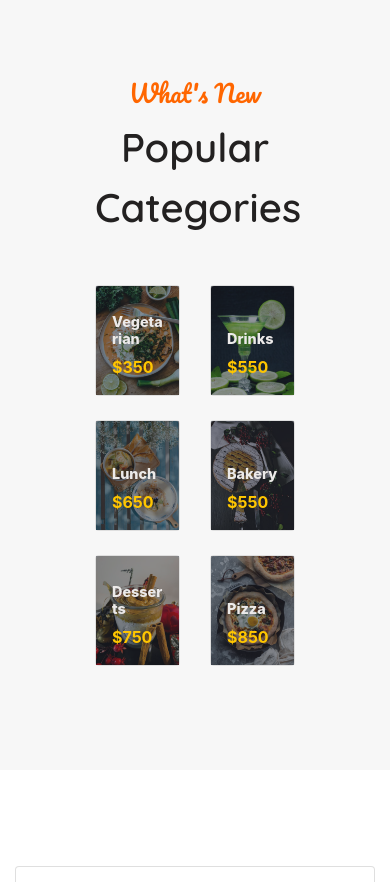
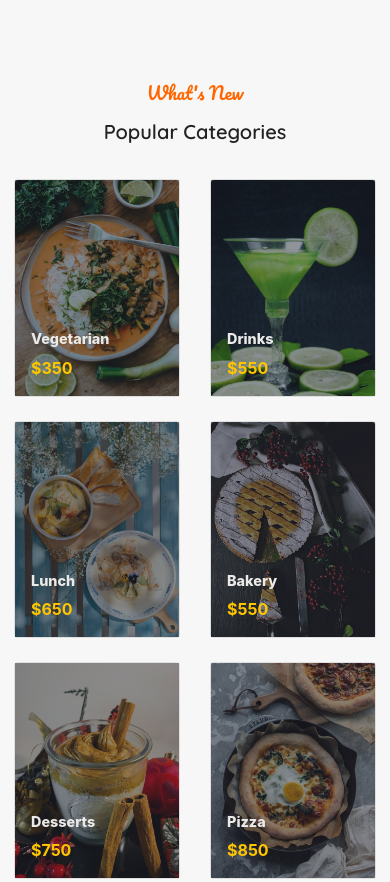
Before and after one commit to phanhieukhang1999/BC32E_PhanHieuKhang_PhanThanhNhan_CapStone, a plain HTML site: page light.html in a window 390 px wide. Shown: the part 2639-3521 px from the top of the page. Drawn offline with nearby package versions, Linux system fonts and the light colour scheme; a script that the page names is missing.

Commit message:
commit second from Nhan

```diff
--- a/css/dark.css
+++ b/css/dark.css
@@ -55,6 +55,9 @@ header .navbar .navbar-nav .search{
   display: flex;
 
 }
+header .navbar .navbar-nav .search .form-control{
+  background-color:#232220 ;
+}
 header .navbar .navbar-nav .search .btnSearch{
   text-decoration: none;
   margin-left: 0px;
@@ -63,7 +66,7 @@ header .navbar .navbar-nav .search .btnSearch{
   top: 50%;
   left: 85%;
   transform: translateY(-50%);
-  color: #000000;
+  color: #fff;
 }
 header .navbar .navbar-nav .moon .fa-regular{
   font-size: 1.2rem;
@@ -351,6 +354,7 @@ color: #eceae9;
   line-height: 4.5rem;
   font-size: 1.5rem;
   color: #ff6600;
+  border-radius: 10%;
 }
 .service  p{
   margin-bottom: 0.5rem ;
@@ -507,6 +511,32 @@ color: #eceae9;
 }
 
 @media (max-width: 575.98px) {
+  header .navbar .navbar-nav .input-group{
+    display: none;
+}
+.carousel .container h1{
+    font-size: 2.4rem;
+}
+.categories .row .card .card-img-overlay {
+    padding: 1rem;
+    font-size: 0.5rem;
+}
+.categories .row .card .card-img-overlay .card-title h4{
+    font-size: 0.9rem;
+}
+.categories .row .card .card-img-overlay  .card-text{
+    font-size:1rem;
+}
+.categories h2{
+  font-size: 1.1rem;
+}
+.categories .row {
+  margin: 0 -6rem;
+}
+.categories .pop{
+  font-size: 20px;
+  margin: 0.5rem -6rem 2rem -6rem;
+}
   .delicious {
     height: 300px;
   }
--- a/css/light.css
+++ b/css/light.css
@@ -349,6 +349,7 @@ color: #eceae9;
   line-height: 4.5rem;
   font-size: 1.5rem;
   color: #ff6600;
+  border-radius: 10%;
 }
 .service  p{
   margin-bottom: 0.5rem ;
@@ -384,22 +385,7 @@ color: #eceae9;
   }
 }
 @media (max-width:576px) {
-  header .navbar .navbar-nav .input-group{
-      display: none;
-  }
-  .carousel .container h1{
-      font-size: 2.4rem;
-  }
-  .categories .row .card .card-img-overlay {
-      padding: 1rem;
-      font-size: 0.5rem;
-  }
-  .categories .row .card .card-img-overlay .card-title h4{
-      font-size: 0.9rem;
-  }
-  .categories .row .card .card-img-overlay  .card-text{
-      font-size:1rem;
-  }
+
 }
 .delicious {
   background: url(../img/banner2.jpg);
@@ -505,6 +491,32 @@ color: #eceae9;
 }
 
 @media (max-width: 575.98px) {
+  header .navbar .navbar-nav .input-group{
+    display: none;
+}
+.carousel .container h1{
+    font-size: 2.4rem;
+}
+.categories .row .card .card-img-overlay {
+    padding: 1rem;
+    font-size: 0.5rem;
+}
+.categories .row .card .card-img-overlay .card-title h4{
+    font-size: 0.9rem;
+}
+.categories .row .card .card-img-overlay  .card-text{
+    font-size:1rem;
+}
+.categories h2{
+  font-size: 1.1rem;
+}
+.categories .row {
+  margin: 0 -6rem;
+}
+.categories .pop{
+  font-size: 20px;
+  margin: 0.5rem -6rem 2rem -6rem;
+}
   .delicious {
     height: 300px;
   }
```
Also changed, not shown: dark.html (+1 -2 lines).
